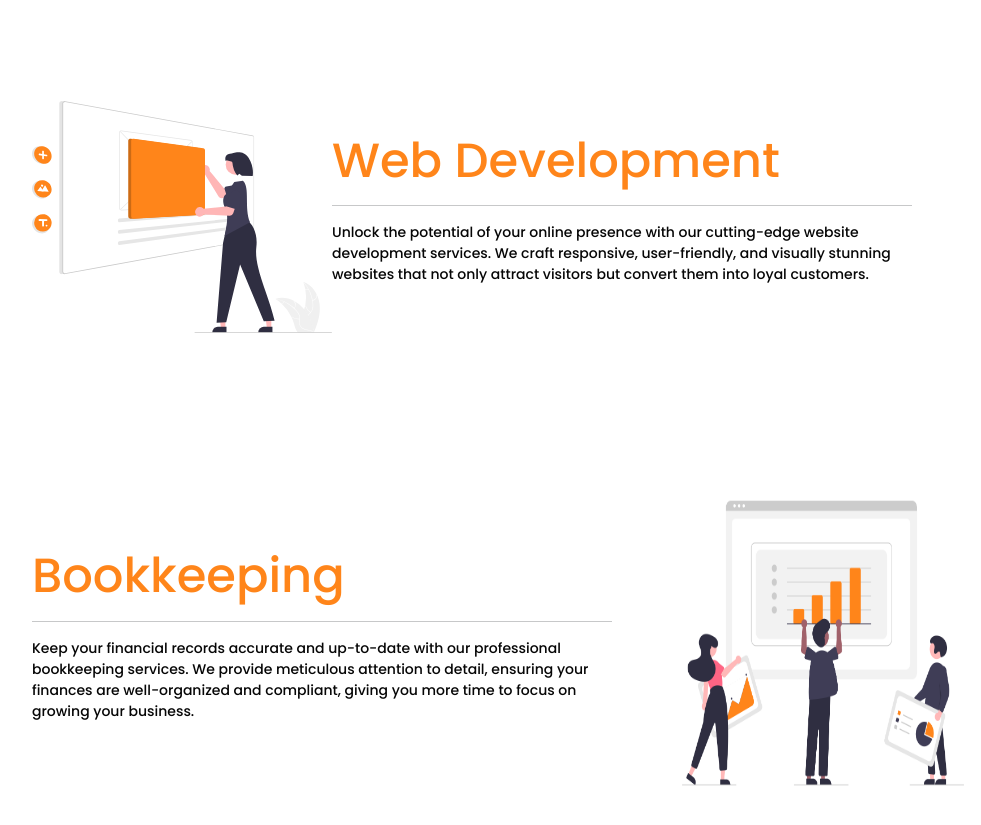
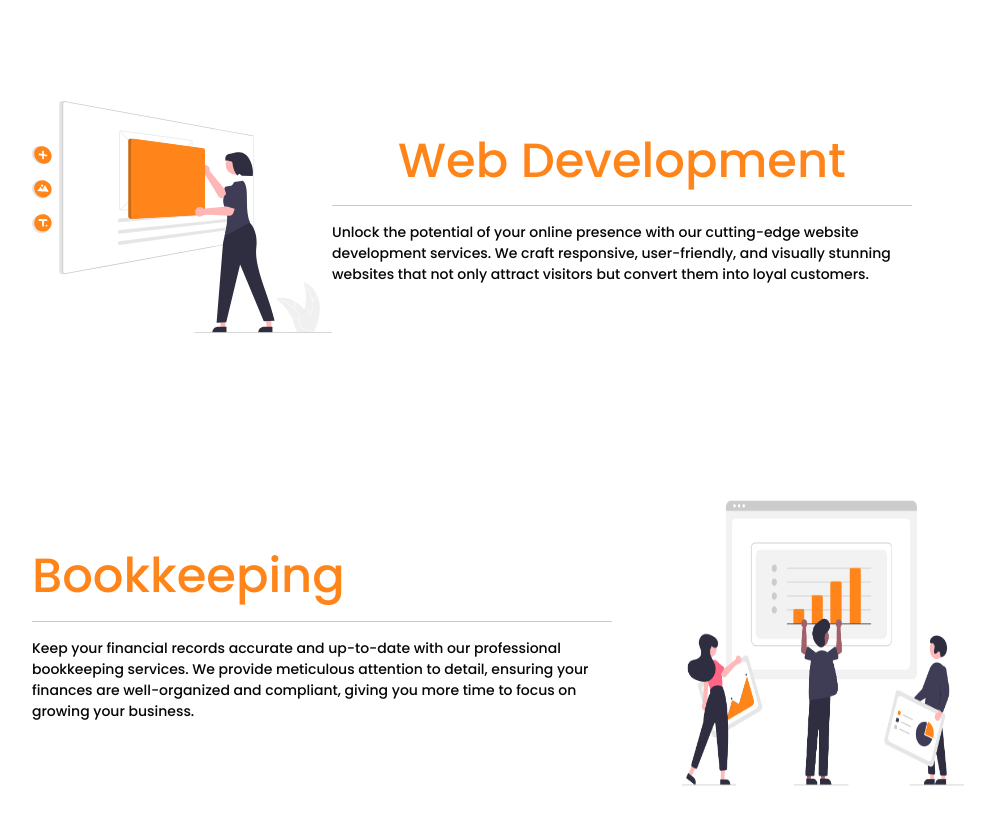
Before and after one commit to biz-admin-carlo/Bizsolutions, a React (Create React App) app: page / in a window 1280 px wide. Shown: the part 820-1645 px from the top of the page, without its empty margins (168-1149 px from the left). Built offline with nearby package versions, Linux system fonts and the light colour scheme; no server answers; a web font is replaced by a local one.

Commit message:
updated website-development

```diff
--- a/src/assets/styles/PageWebDevelopment.css
+++ b/src/assets/styles/PageWebDevelopment.css
@@ -1,46 +1,9 @@
-/* .services-container {
-    padding-top: 20px;
-}
-.text-services {
-    font-size: 12px;
-    text-transform: uppercase;
-    color: grey;
-}
-
-h1 {
-    color: #FF851A;
-}
-
-.text-intro-landing {
-    font-size: 14px;
-    color: grey;
-}
-
-.biz-color {
-    color: #FF851A;
-}
-
-.img-carousel {
-    height: 350px;
-    width: auto;
-    margin: auto;
-}
-
-.flex-container {
-    display: flex;
-    justify-content: space-between;
-    align-items: center;
-}
-
-.text-content, .video-container {
-    flex: 1;
-} */
 .app-landing-page-service {
 	background-image: url(../app-landing-page-bg.png);
 	background-size: cover;
 	background-position: center;
 	background-repeat: no-repeat;
-    min-height: 90vh;
+    min-height: 95vh;
 }
 
 .services-container {
--- a/src/components/PageWebDevelopment.js
+++ b/src/components/PageWebDevelopment.js
@@ -1,43 +1,9 @@
-// import React from 'react';
-// import { Container } from 'react-bootstrap';
-// import { Helmet } from 'react-helmet';
-// import tiktok from '../assets/tiktok.mp4'
-
-// import '../assets/styles/PageWebDevelopment.css';
-
-// const WebDevHome = () => {
-
-//     return (
-//         <>
-//             <Helmet>
-//                 <title>BizSolutions | Website Development</title>
-//             </Helmet>
-
-//             <div className='app-landing-page'>
-//                 <Container className="services-container my-3 d-none d-lg-block">
-//                     <div className='text-center'>
-//                         <h6 className='text-services'>Services</h6>
-//                         <h1 className='py-3'>Web <span className='text-dark'>Development</span></h1>
-//                         <p className='text-intro-landing pb-lg-5'>Welcome to <span className='biz-color'>BizSolutions</span>, where we blend innovation with functionality to create exceptional websites that resonate with your audience. Our dedicated team of skilled developers leverages the latest in technology and design trends to ensure your website isn't just a site, but a unique digital experience.</p>
-//                     </div>
-
-//                     <div className="content-container">
-//                         <video width="320" height="240" className="img-fluid" src={tiktok} autoPlay loop></video>
-
-//                     </div>
-//                 </Container>
-//             </div>
-//         </>
-//     );
-// };
-
-// export default WebDevHome;
-
 import React from 'react';
 import { Container } from 'react-bootstrap';
 import { useNavigate } from 'react-router-dom';
 import { Helmet } from 'react-helmet';
 import tiktok from '../assets/tiktok.mp4'
+import AppFooter from '../components/AppFooter';
 
 import '../assets/styles/PageWebDevelopment.css';
 
@@ -58,14 +24,13 @@ const WebDevHome = () => {
             <div className='app-landing-page-service'>
                 <Container className="services-container mb-3 d-none d-lg-block">
 
-                    {/* Flex Container */}
                     <div className="flex-container">
 
-                        {/* Text Content */}
                         <div className='text-content pt-lg-5'>
                             <div className='text-center'>
                                 <h6 className='text-services'>Services</h6>
                                 <h1 className='py-3'>Web <span className='text-dark'>Development</span></h1>
+                                <hr />
 
                                 <div className='text-intro-landing pb-lg-5'>
 
@@ -73,7 +38,7 @@ const WebDevHome = () => {
 
                                     <p className='text-intro-landing'><span className='biz-color'>BizSolutions</span>, we create websites that work, designed to boost your brand, engage your audience, and drive results. Our team of experts leverages the latest technologies and design trends to craft unique digital experiences that are easy to use, mobile-friendly, and SEO-optimized.</p>
 
-                                    <p className='text-intro-landing'>Welcome to <span className='biz-color'>BizSolutions</span>, where we blend innovation with functionality to create exceptional websites that resonate with your audience. Our dedicated team of skilled developers leverages the latest in technology and design trends to ensure your website isn't just a site, but a unique digital experience.</p>
+                                    <p className='text-intro-landing'>Here in <span className='biz-color'>BizSolutions</span>, where we blend innovation with functionality to create exceptional websites that resonate with your audience. Our dedicated team of skilled developers leverages the latest in technology and design trends to ensure your website isn't just a site, but a unique digital experience.</p>
 
                                     <p className='text-intro-landing text-danger'>Don't settle for an average website – contact us today for a free consultation and see how we can help you achieve your online goals.</p>
                                 </div>
@@ -82,7 +47,6 @@ const WebDevHome = () => {
                             <button className="custom-button" onClick={handleButtonClick}>Contact Us!</button>
                         </div>
 
-                        {/* Video Content */}
                         <div className="video-container ps-5">
                             <video width="1920px" height="1080px" className="img-fluid" muted src={tiktok} autoPlay loop></video>
                         </div>
@@ -90,6 +54,7 @@ const WebDevHome = () => {
                     </div>
                 </Container>
             </div>
+            <AppFooter />
         </>
     );
 };
--- a/src/components/WebDevHome.js
+++ b/src/components/WebDevHome.js
@@ -1,5 +1,6 @@
 import React from 'react';
 import { Container, Image } from 'react-bootstrap';
+import { Link } from 'react-router-dom';
 import web from '../assets/web-development.svg';
 import '../assets/styles/WebDevHome.css';
 
@@ -12,7 +13,7 @@ const WebDevHome = () => {
                         <Image src={web} className='image-size' rounded alt="Web Development" />
                     </div>
                     <div className="flex-col content-col">
-                        <h1 className='title'>Web Development</h1>
+                        <h1 className='title text-center'><Link to="/website-development" style={{ textDecoration: 'none', color: 'inherit' }}>Web Development</Link></h1>
                         <hr />
                         <p className="paragraph-text">
                             Unlock the potential of your online presence with our cutting-edge website
```
